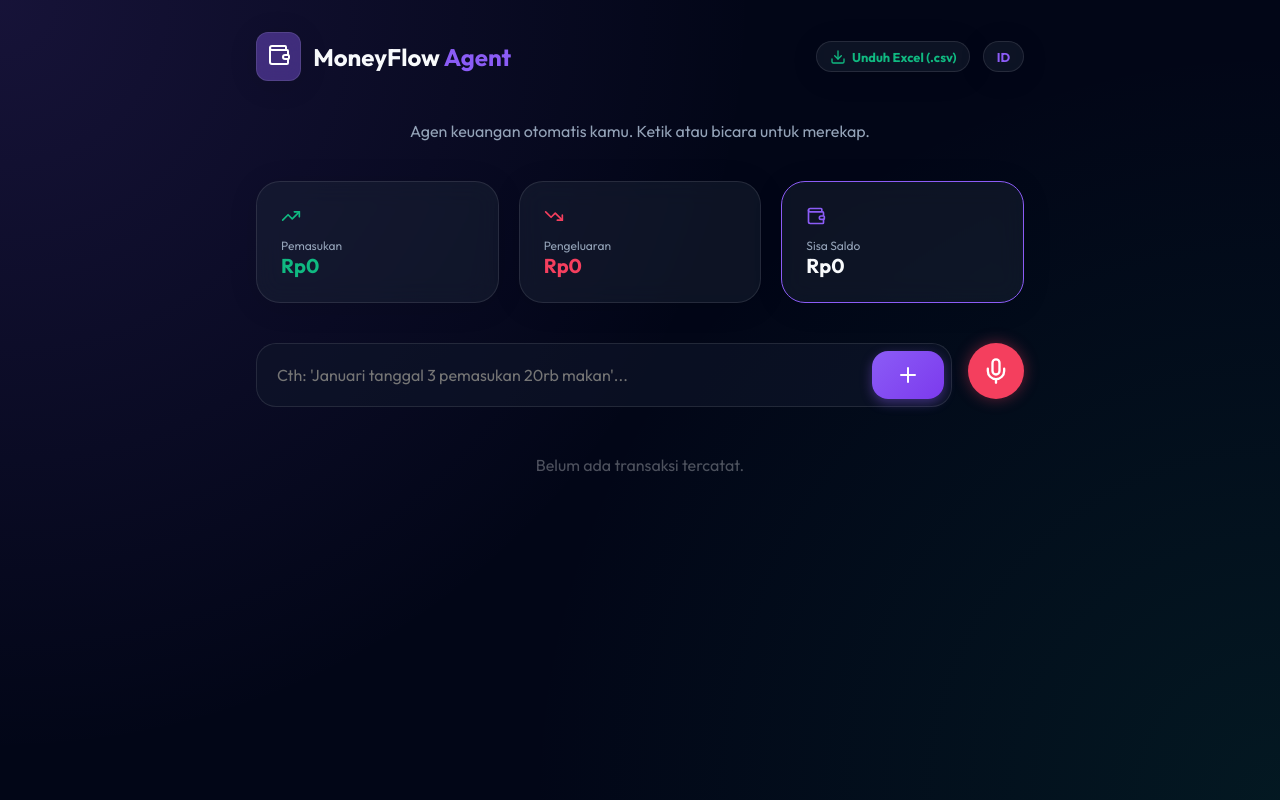
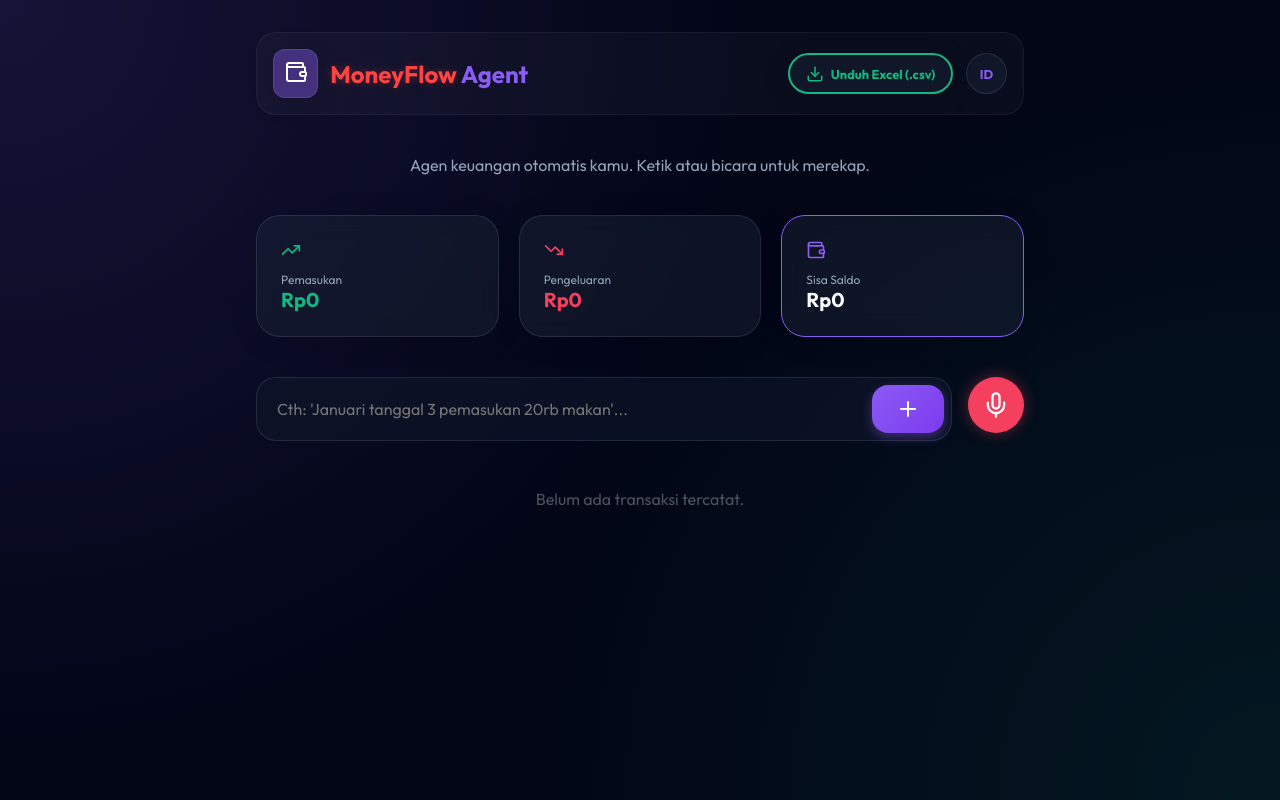
Before and after one commit to vallenpren/Research-Flow-Agent, a React (Vite) app: page / in a window 1280 px wide. Built offline with nearby package versions, Linux system fonts and the light colour scheme.

Commit message:
test: change navbar color and add explicit border to export button

```diff
--- a/src/App.tsx
+++ b/src/App.tsx
@@ -223,18 +223,36 @@ const App: React.FC = () => {
 
   return (
     <div className="container">
-      <nav style={{ display: 'flex', justifyContent: 'space-between', alignItems: 'center', marginBottom: '2.5rem' }}>
+      <nav style={{ display: 'flex', justifyContent: 'space-between', alignItems: 'center', marginBottom: '2.5rem', padding: '1rem', background: 'rgba(255,255,255,0.03)', borderRadius: '1.25rem', border: '1px solid rgba(255,255,255,0.05)' }}>
         <div style={{ display: 'flex', alignItems: 'center', gap: '0.75rem' }}>
           <div className="glass-card" style={{ padding: '0.6rem', borderRadius: '0.75rem', background: 'var(--primary-glow)' }}>
             <Wallet size={24} color="white" />
           </div>
-          <span style={{ fontSize: '1.5rem', fontWeight: 'bold' }}>{t.title} <span style={{ color: 'var(--primary)' }}>{t.agent}</span></span>
+          <span style={{ fontSize: '1.5rem', fontWeight: 'bold' }}>
+            <span style={{ color: '#ff4444', textShadow: '0 0 10px rgba(255, 68, 68, 0.3)' }}>{t.title}</span>
+            <span style={{ color: 'var(--primary)' }}> {t.agent}</span>
+          </span>
         </div>
         <div style={{ display: 'flex', gap: '0.8rem' }}>
-          <button className="glass-card" style={{ padding: '0.4rem 0.8rem', fontSize: '0.8rem', fontWeight: 'bold', display: 'flex', alignItems: 'center', gap: '0.4rem', color: 'var(--secondary)' }} onClick={exportToCSV}>
-            <Download size={16} /> {t.btn_export}
+          <button
+            className="glass-card"
+            style={{
+              padding: '0.6rem 1rem',
+              fontSize: '0.8rem',
+              fontWeight: 'bold',
+              display: 'flex',
+              alignItems: 'center',
+              gap: '0.4rem',
+              color: 'var(--secondary)',
+              border: '2px solid var(--secondary)',
+              cursor: 'pointer',
+              zIndex: 100
+            }}
+            onClick={exportToCSV}
+          >
+            <Download size={18} /> {t.btn_export}
           </button>
-          <button className="glass-card" style={{ padding: '0.4rem 0.8rem', fontSize: '0.8rem', fontWeight: 'bold', color: 'var(--primary)' }} onClick={() => setLang(lang === 'id' ? 'en' : 'id')}>
+          <button className="glass-card" style={{ padding: '0.4rem 0.8rem', fontSize: '0.8rem', fontWeight: 'bold', color: 'var(--primary)', cursor: 'pointer' }} onClick={() => setLang(lang === 'id' ? 'en' : 'id')}>
              {lang.toUpperCase()}
           </button>
         </div>
```
